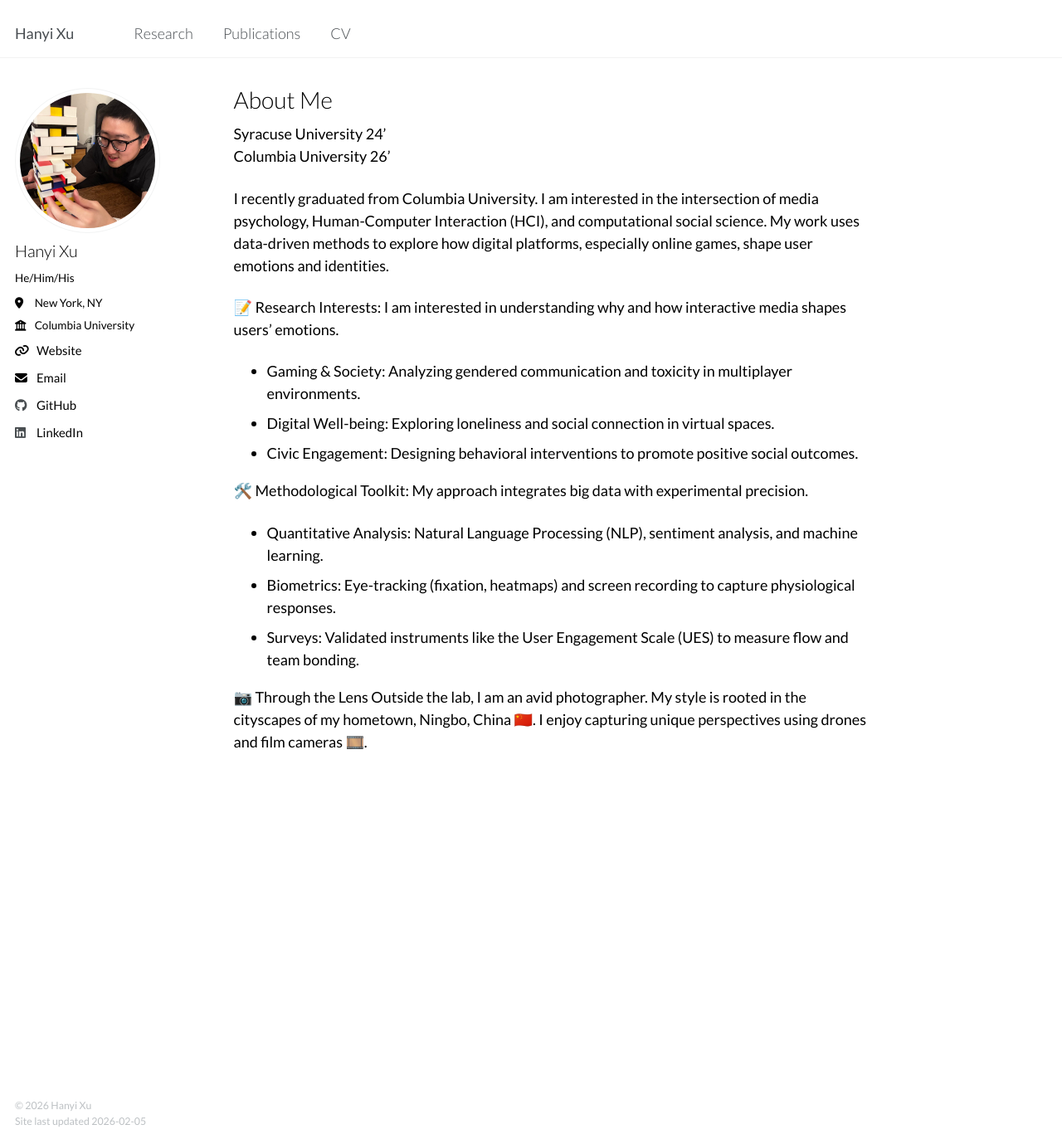
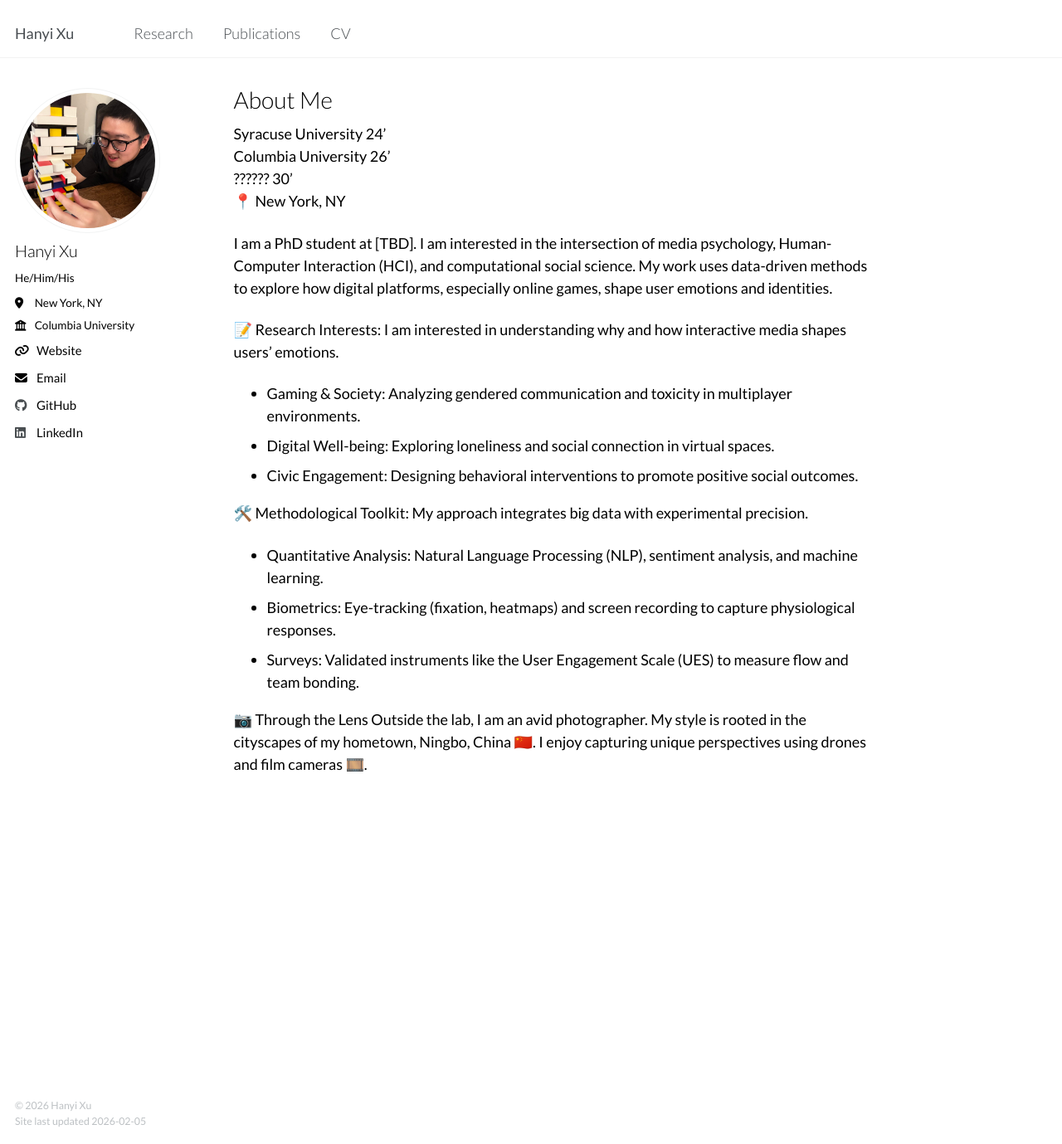
Before and after one commit to hanyixu/hanyixu.github.io, a Jekyll site: the page built from _pages/about.md, in a window 1280 px wide and 1379 px high. Shown: the whole window at 83% size. Built offline with Jekyll 4.4.1, drawn with Linux system fonts in a browser that asks for light colours; nearby versions of some CDN libraries; library files that are not in the unit come from our copies.

Commit message:
Update about.md

```diff
--- a/_pages/about.md
+++ b/_pages/about.md
@@ -9,9 +9,11 @@ redirect_from:
 ---
 
 Syracuse University 24' <br>
-Columbia University 26'
+Columbia University 26' <br>
+?????? 30' <br>
+📍 New York, NY <br>
 
-I recently graduated from Columbia University. I am interested in the intersection of media psychology, Human-Computer Interaction (HCI), and computational social science. My work uses data-driven methods to explore how digital platforms, especially online games, shape user emotions and identities.
+I am a PhD student at [TBD]. I am interested in the intersection of media psychology, Human-Computer Interaction (HCI), and computational social science. My work uses data-driven methods to explore how digital platforms, especially online games, shape user emotions and identities.
 
 📝 Research Interests: I am interested in understanding why and how interactive media shapes users’ emotions.
 - Gaming & Society: Analyzing gendered communication and toxicity in multiplayer environments.
```
